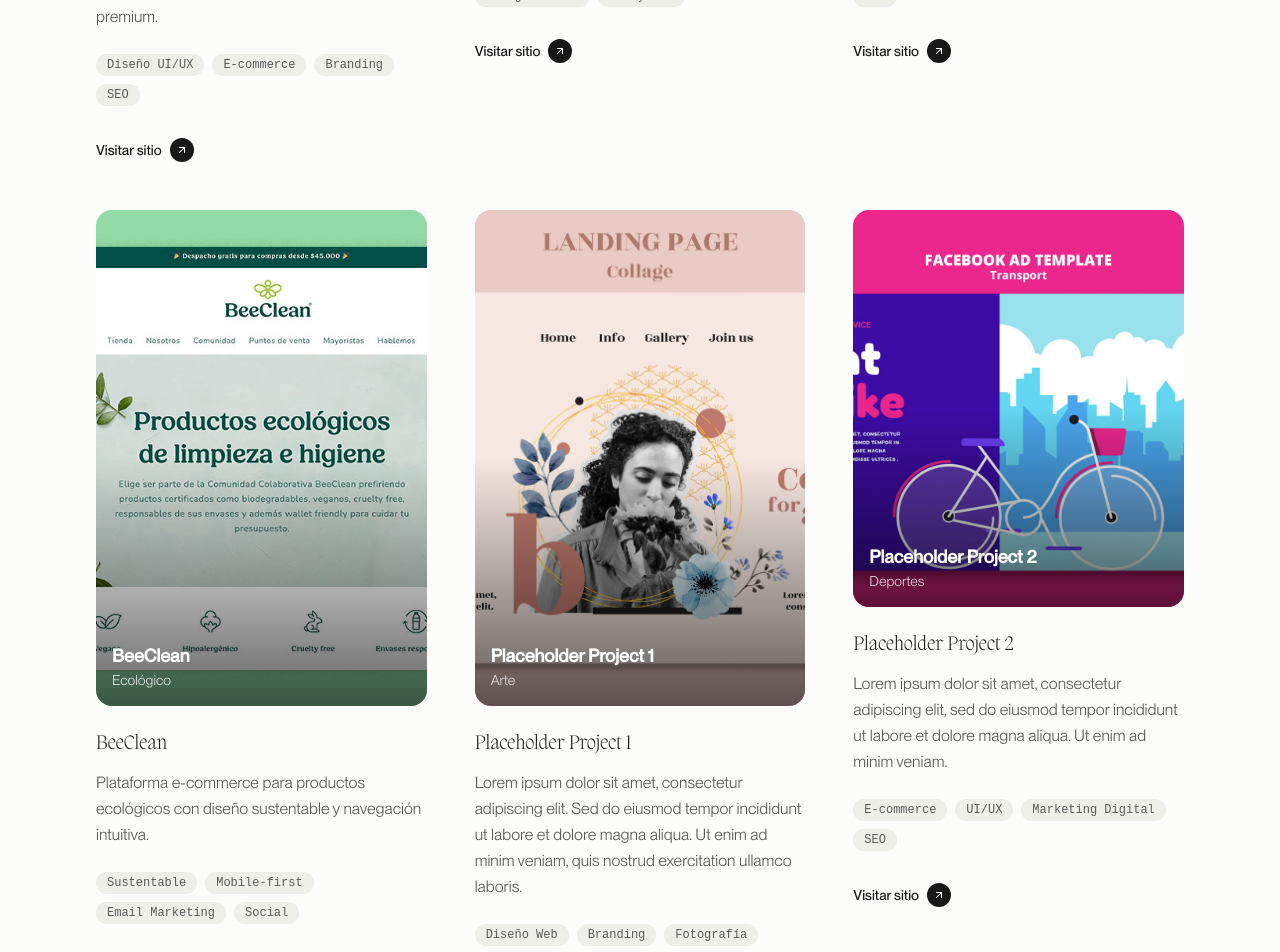
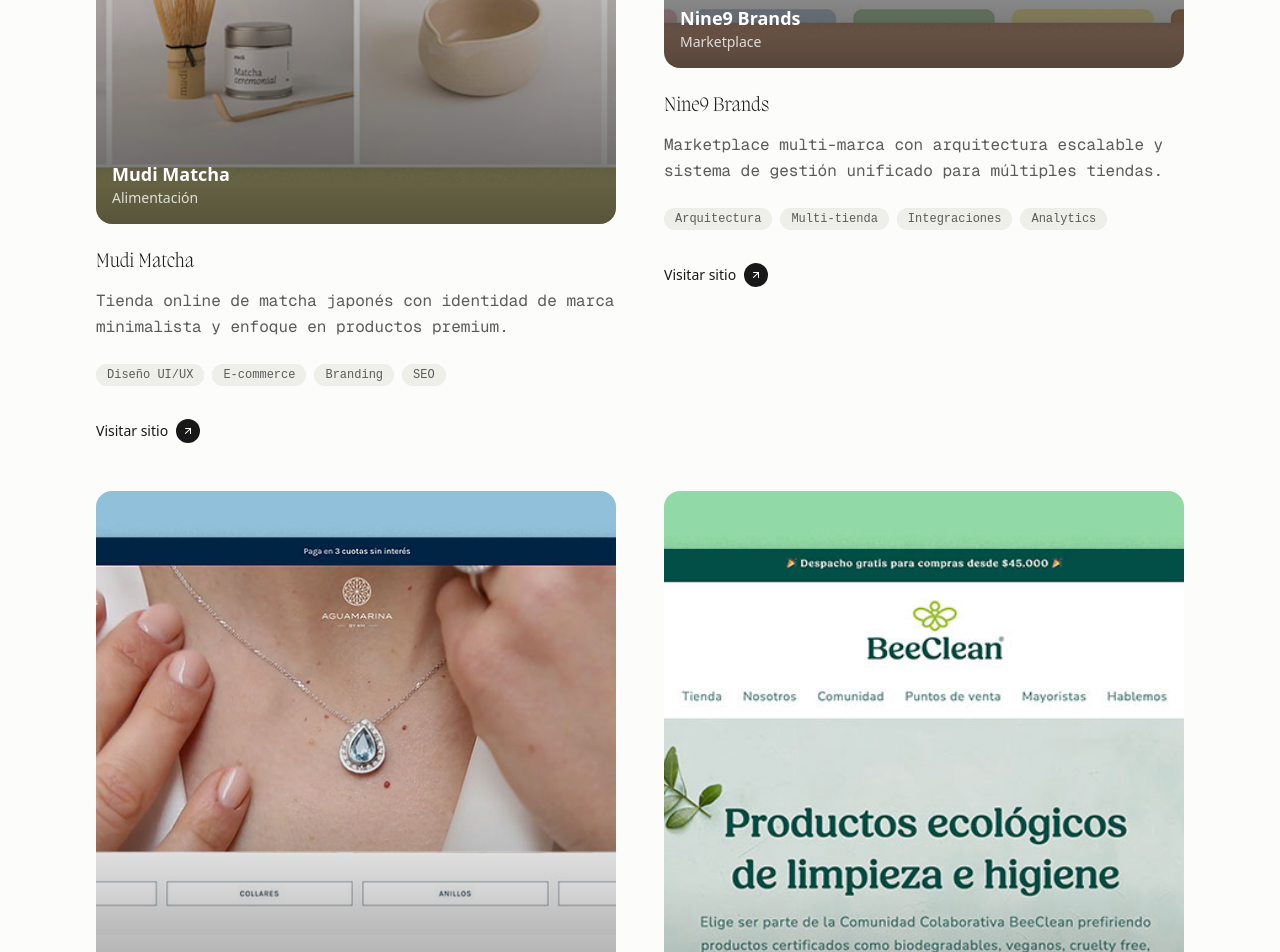
Before and after one commit to njofrey/draftmud, a Next.js app: page / in a window 1280 px wide. Shown: the part 1720-2672 px from the top of the page. Built offline with nearby package versions, Linux system fonts and the light colour scheme.

Commit message:
Update fonts to Geist Mono and adjust portfolio layout

```diff
--- a/src/app/globals.css
+++ b/src/app/globals.css
@@ -212,9 +212,9 @@
     font-weight: 200;
   }
 
-  /* Neue Montreal para body text */
-  p, span, div, a, button {
-    font-family: 'Neue Montreal', sans-serif;
+  /* Geist Mono para body text */
+  p {
+    font-family: var(--font-geist-mono), monospace;
   }
 
   /* Estilos para la lista de features */
--- a/src/app/layout.tsx
+++ b/src/app/layout.tsx
@@ -1,5 +1,5 @@
 import type { Metadata } from "next";
-import { Geist, Geist_Mono, Roboto } from "next/font/google";
+import { Geist, Geist_Mono, Roboto, Space_Mono } from "next/font/google";
 import "./globals.css";
 import { ThemeProvider } from "@/components/theme-provider";
 import { HeroHeader } from "@/components/header";
@@ -21,6 +21,12 @@
   weight: ["300", "400", "500", "700"],
 });
 
+const spaceMono = Space_Mono({
+  variable: "--font-space-mono",
+  subsets: ["latin"],
+  weight: ["400", "700"],
+});
+
 export const metadata: Metadata = {
   title: "Create Next App",
   description: "Generated by create next app",
@@ -34,7 +40,7 @@
   return (
     <html lang="en" suppressHydrationWarning>
       <body
-        className={`${geistSans.variable} ${geistMono.variable} ${roboto.variable} antialiased`}
+        className={`${geistSans.variable} ${geistMono.variable} ${roboto.variable} ${spaceMono.variable} antialiased`}
       >
         <ThemeProvider
           attribute="class"
--- a/src/components/sections/home/hero-section.tsx
+++ b/src/components/sections/home/hero-section.tsx
@@ -34,7 +34,7 @@
                 </h1>
               </div>
               <div className="lg:col-span-5 lg:pt-0 xl:pt-0 lg:-mt-[10px] xl:-mt-[12px]">
-                <p className="mt-4 md:mt-6 mx-auto md:mx-0 text-center md:text-left max-w-[36ch] md:max-w-[48ch] text-[16px] md:text-[19px] leading-[1.7] text-muted-foreground">
+                <p className="mt-4 md:mt-6 mx-auto md:mx-0 text-center md:text-left max-w-[36ch] md:max-w-[48ch] text-[16px] md:text-[19px] leading-[1.7] text-muted-foreground font-mono">
                   Creamos sitios webs premium, rápidos y con identidad, diseñados para vender más y diferenciar tu marca.
                 </p>
                 <AnimatedGroup
--- a/src/components/sections/home/portfolio-section.tsx
+++ b/src/components/sections/home/portfolio-section.tsx
@@ -52,17 +52,15 @@
           }}
           viewOptions={{ margin: "0px 0px -100px 0px" }}
         >
-          <div className="grid grid-cols-2 gap-6 md:grid-cols-3 md:gap-12">
+          <div className="grid grid-cols-1 gap-6 md:grid-cols-2 md:gap-12">
             {PORTFOLIO_CONTENT.map((project, index) => {
               const aspectPattern = [
                 "aspect-[2/3] md:aspect-[2/3]",
                 "aspect-[5/6] md:aspect-[5/6]",
                 "aspect-[5/6] md:aspect-[5/6]",
                 "aspect-[2/3] md:aspect-[2/3]",
-                "aspect-[2/3] md:aspect-[2/3]",
-                "aspect-[5/6] md:aspect-[5/6]",
               ];
-              const imageAspectClass = aspectPattern[index % 6];
+              const imageAspectClass = aspectPattern[index % 4];
               return (
               <div key={index} className="space-y-6">
                 <div className={`group relative w-full ${imageAspectClass} overflow-hidden rounded-2xl bg-muted`}>
--- a/src/content/portfolio.ts
+++ b/src/content/portfolio.ts
@@ -38,25 +38,5 @@
     result: "+180% engagement",
     industry: "Ecológico",
     services: ["Sustentable", "Mobile-first", "Email Marketing", "Social"]
-  },
-  {
-    name: "Placeholder Project 1",
-    description:
-      "Lorem ipsum dolor sit amet, consectetur adipiscing elit. Sed do eiusmod tempor incididunt ut labore et dolore magna aliqua. Ut enim ad minim veniam, quis nostrud exercitation ullamco laboris.",
-    img: "/images/portfolio/art.jpg",
-    url: "#",
-    result: "+120% resultados",
-    industry: "Arte",
-    services: ["Diseño Web", "Branding", "Fotografía", "Marketing"]
-  },
-  {
-    name: "Placeholder Project 2",
-    description:
-      "Lorem ipsum dolor sit amet, consectetur adipiscing elit, sed do eiusmod tempor incididunt ut labore et dolore magna aliqua. Ut enim ad minim veniam.",
-    img: "/images/portfolio/bike.jpg",
-    url: "#",
-    result: "+140% crecimiento",
-    industry: "Deportes",
-    services: ["E-commerce", "UI/UX", "Marketing Digital", "SEO"]
   }
 ];
```
